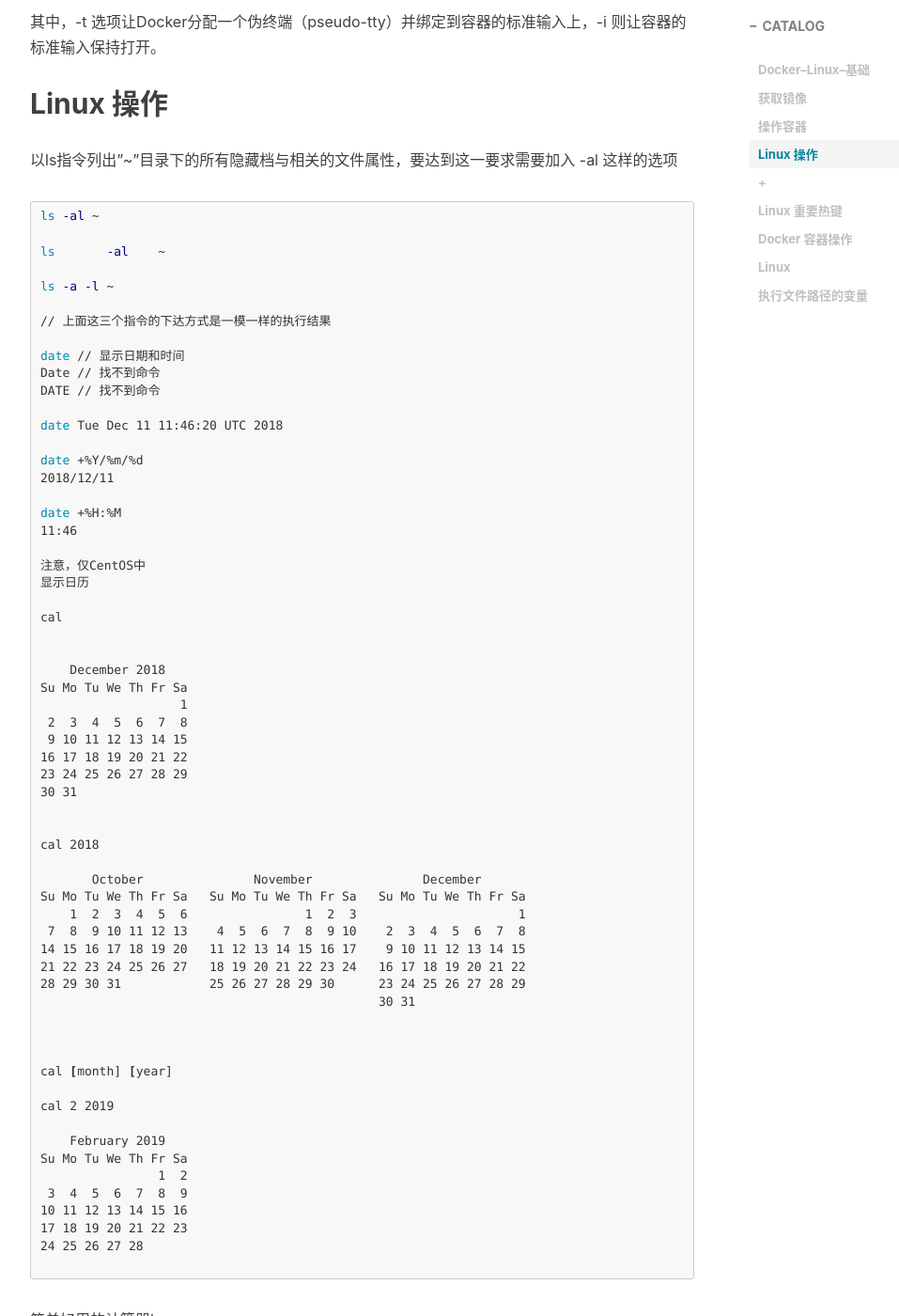
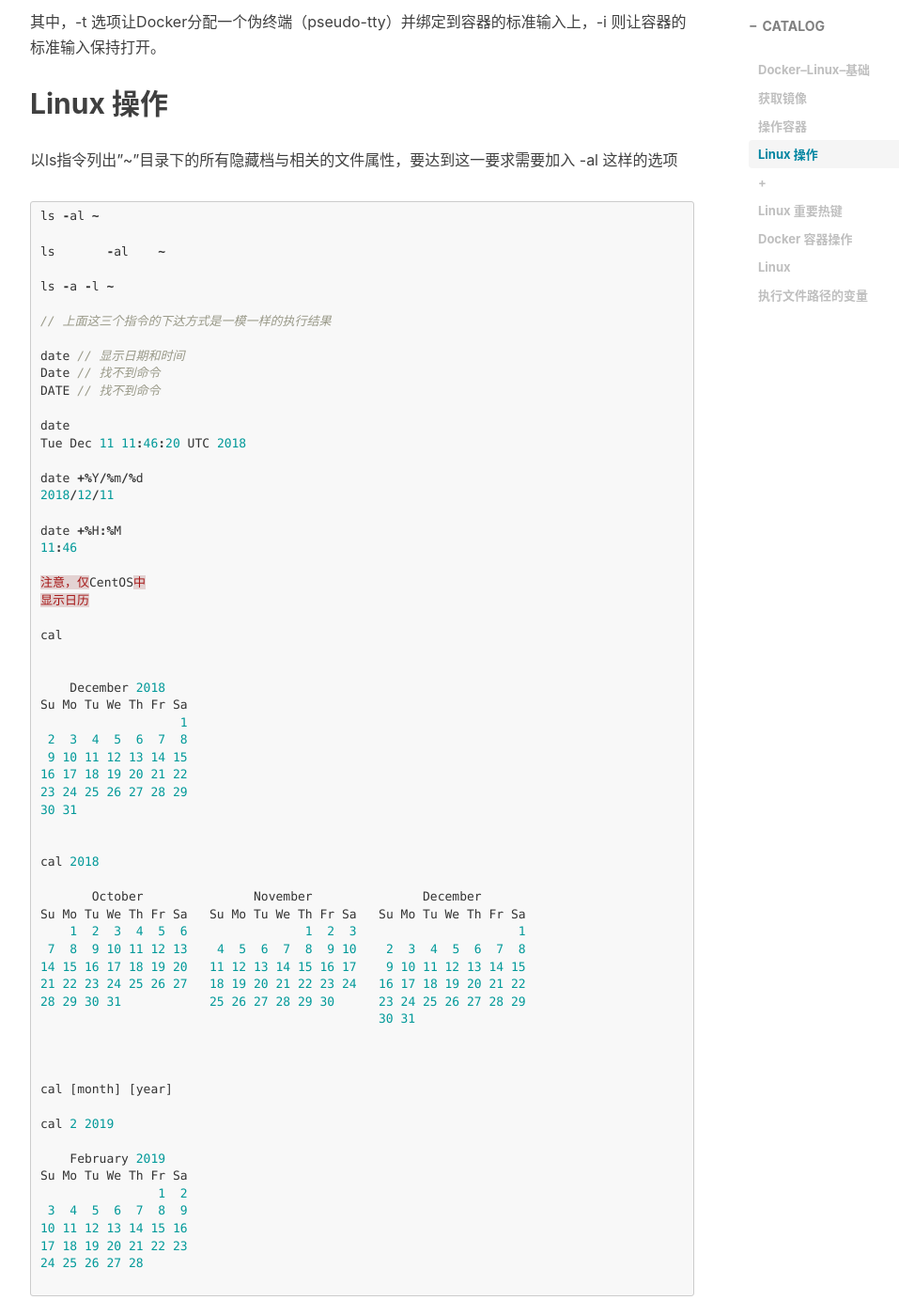
Before and after one commit to AugustineTong/TongBlog, a Jekyll site: the page built from _posts/2018-12-13-DockerLinux基础.md, in a window 1280 px wide and 1400 px high, scrolled down 1606 px. Shown: the whole window at 94% size, without its empty margins (233-1190 px from the left). Built offline with Jekyll 4.4.1, drawn with Linux system fonts in a browser that asks for light colours; nearby versions of some CDN libraries; comment, search, counter and statistics services are not loaded.

Commit message:
Update 2018-12-13-DockerLinux基础.md

````diff
--- a/_posts/2018-12-13-DockerLinux基础.md
+++ b/_posts/2018-12-13-DockerLinux基础.md
@@ -63,7 +63,7 @@ docker run -t -i ubuntu:14.04 /bin/bash
 ## Linux 操作
 以ls指令列出"~"目录下的所有隐藏档与相关的文件属性，要达到这一要求需要加入 -al 这样的选项
 
-```shell
+```cpp
 ls -al ~
 
 ls       -al    ~
````
